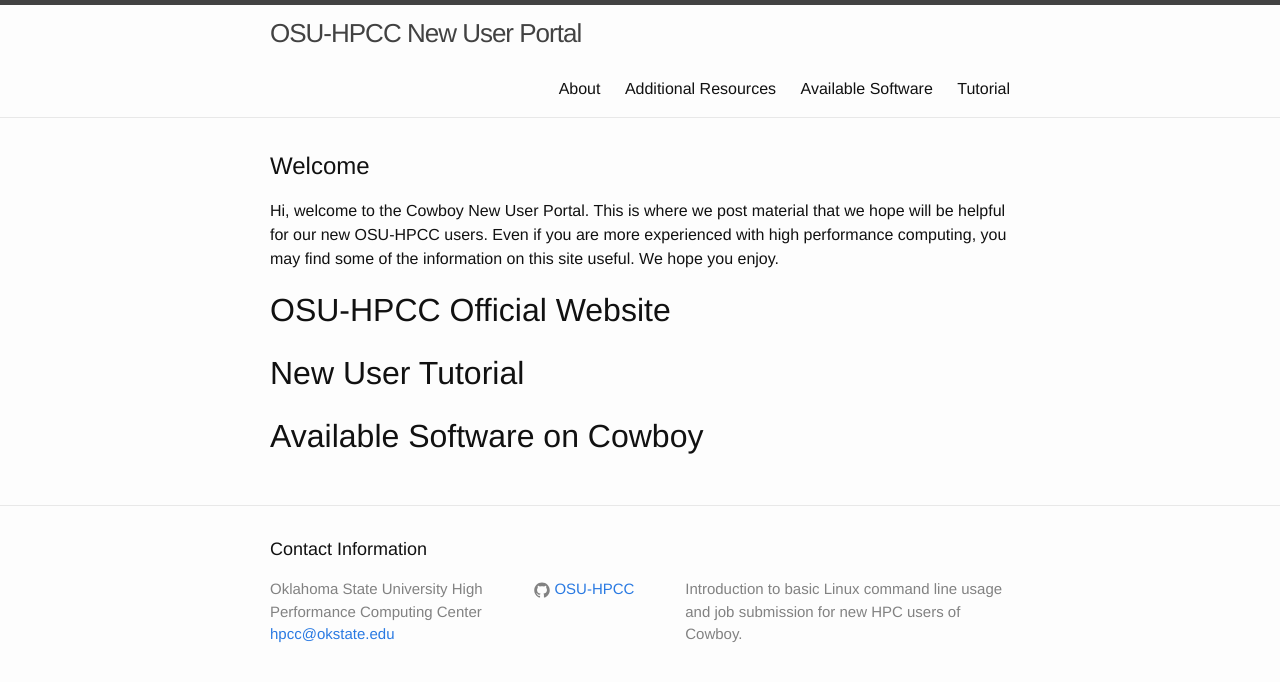
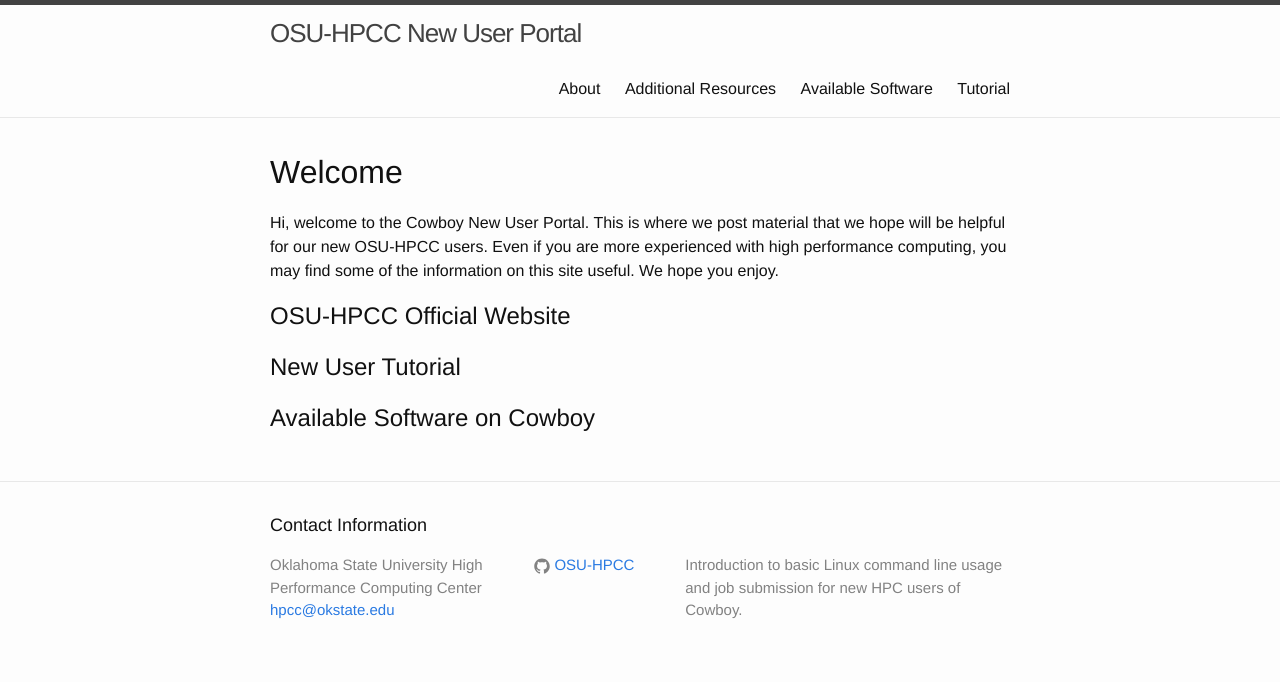
Before and after one commit to OSU-HPCC/New-User-Tutorial, a Jekyll site: the page built from index.md, in a window 1280 px wide. Shown: the top 682 px of the page. Built offline with Jekyll 4.4.1, drawn with Linux system fonts in a browser that asks for light colours.

Commit message:
Got the headings wrong on the last one.

```diff
--- a/index.md
+++ b/index.md
@@ -2,14 +2,13 @@
 layout: default
 ---
 
-Welcome
--------
+#Welcome
 
 Hi, welcome to the Cowboy New User Portal. This is where we post material that we hope will be helpful for our new OSU-HPCC users. Even if you are more experienced with high performance computing, you may find some of the information on this site useful. We hope you enjoy.
 
 
-#OSU-HPCC Official Website
+##OSU-HPCC Official Website
 
-#New User Tutorial
+##New User Tutorial
 
-#Available Software on Cowboy
+##Available Software on Cowboy
```
